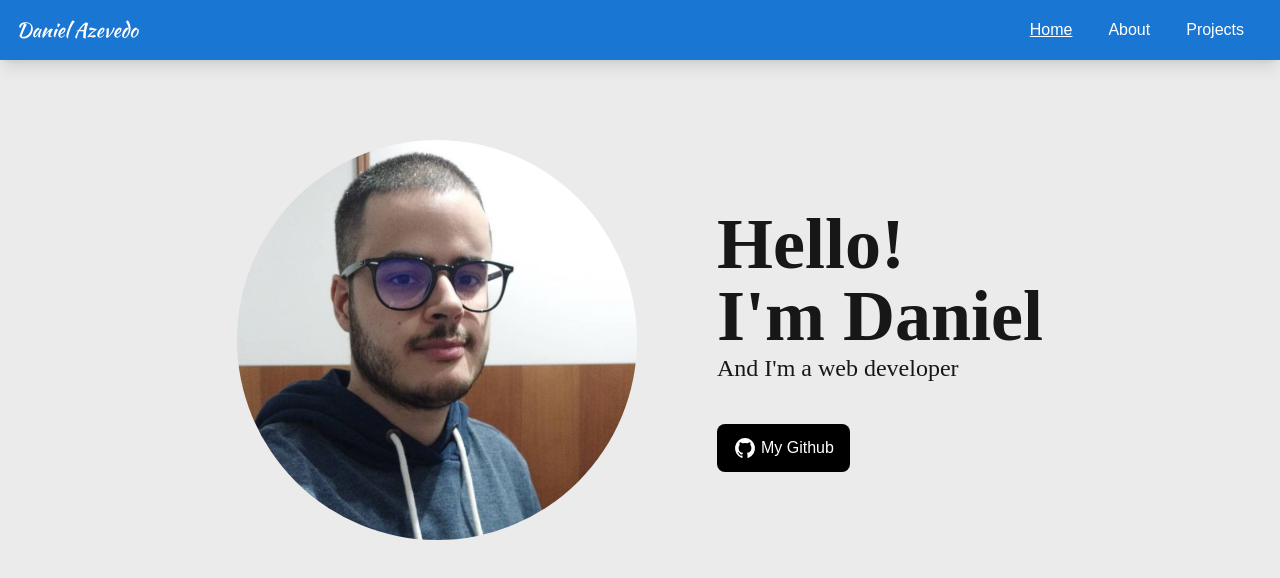
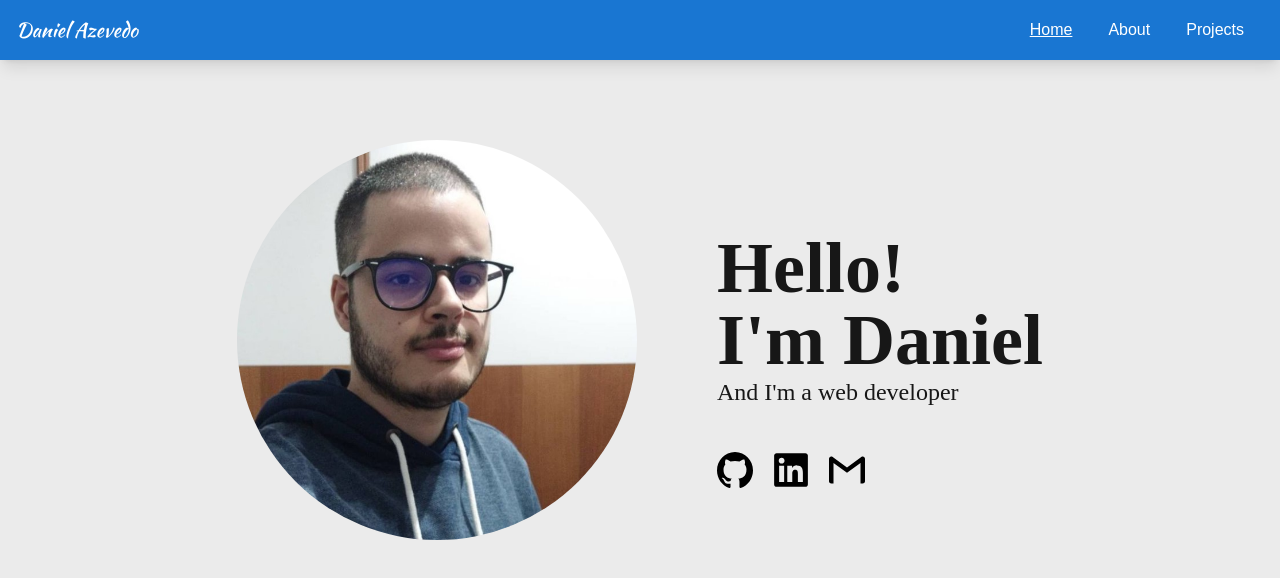
Before and after one commit to daniazevedo43/my-portfolio-website, a Next.js app: page / in a window 1280 px wide. Shown: the top 578 px of the page. Built offline with nearby package versions, Linux system fonts and the light colour scheme.

Commit message:
Github, Linkedin and Gmail icons added to home page

```diff
--- a/src/app/home/page.tsx
+++ b/src/app/home/page.tsx
@@ -6,10 +6,10 @@
 export default function HomePage() {
   return (
     <div>
-      <div className='flex flex-col sm:flex-row justify-center items-center space-x-0 sm:space-x-20 space-y-10 sm:space-y-0 mt-10 sm:mt-20'>
+      <div className='flex flex-col lg:flex-row justify-center items-center space-x-0 lg:space-x-20 space-y-10 lg:space-y-10 mt-10 sm:mt-20'>
         <div>
           <Image
-            className='rounded-full w-80 w-80 md:w-[400px] h-auto md:h-[400px]'
+            className='rounded-full w-67 w-67 md:w-[400px] h-auto md:h-[400px]'
             src='/home-pic.jpg'
             alt='Home'
             width={400}
@@ -17,19 +17,57 @@
           />
         </div>
         <div>
-          <p className='text-7xl font-semibold font-ubuntu'>Hello!</p>
-          <p className='text-7xl font-semibold font-ubuntu'>I'm Daniel</p>
-          <p className='text-2xl font-ubuntu'>And I'm a web developer</p>
-          <div className="mt-10 justify-content">
-              <button
-                onClick={() => window.open('https://github.com/daniazevedo43')}
-                className="flex bg-black hover:bg-[#3a3a3a] text-white py-2 px-4 h-12 rounded-lg cursor-pointer items-center duration-300"
-              >
-                <svg className="mr-1 w-6 h-6 text-white-800 dark:text-white" aria-hidden="true" xmlns="http://www.w3.org/2000/svg" width="24" height="24" fill="currentColor" viewBox="0 0 24 24">
-                  <path fillRule="evenodd" d="M12.006 2a9.847 9.847 0 0 0-6.484 2.44 10.32 10.32 0 0 0-3.393 6.17 10.48 10.48 0 0 0 1.317 6.955 10.045 10.045 0 0 0 5.4 4.418c.504.095.683-.223.683-.494 0-.245-.01-1.052-.014-1.908-2.78.62-3.366-1.21-3.366-1.21a2.711 2.711 0 0 0-1.11-1.5c-.907-.637.07-.621.07-.621.317.044.62.163.885.346.266.183.487.426.647.71.135.253.318.476.538.655a2.079 2.079 0 0 0 2.37.196c.045-.52.27-1.006.635-1.37-2.219-.259-4.554-1.138-4.554-5.07a4.022 4.022 0 0 1 1.031-2.75 3.77 3.77 0 0 1 .096-2.713s.839-.275 2.749 1.05a9.26 9.26 0 0 1 5.004 0c1.906-1.325 2.74-1.05 2.74-1.05.37.858.406 1.828.101 2.713a4.017 4.017 0 0 1 1.029 2.75c0 3.939-2.339 4.805-4.564 5.058a2.471 2.471 0 0 1 .679 1.897c0 1.372-.012 2.477-.012 2.814 0 .272.18.592.687.492a10.05 10.05 0 0 0 5.388-4.421 10.473 10.473 0 0 0 1.313-6.948 10.32 10.32 0 0 0-3.39-6.165A9.847 9.847 0 0 0 12.007 2Z" clipRule="evenodd"/>
-                </svg>
-                My Github
-              </button>
+          <p className='text-5xl sm:text-7xl font-semibold font-ubuntu'>Hello!</p>
+          <p className='text-5xl sm:text-7xl font-semibold font-ubuntu'>I'm Daniel</p>
+          <p className='text-1xl sm:text-2xl font-ubuntu'>And I'm a web developer</p>
+          <div className='flex justify-content space-x-5 mt-11'>
+            <a
+              href="https://github.com/daniazevedo43"
+              target="_blank"
+              rel="noopener noreferrer"
+              className='transition duration-300 ease-in-out hover:-translate-y-1 hover:scale-110'
+            >
+              <svg className='h-9 w-9' viewBox="0 0 20 20" version="1.1" xmlns="http://www.w3.org/2000/svg" fill="#000000">
+                <g id="SVGRepo_bgCarrier" strokeWidth="0"></g>
+                <g id="SVGRepo_tracerCarrier" strokeLinecap="round" strokeLinejoin="round"></g>
+                <g id="SVGRepo_iconCarrier">
+                    <defs></defs>
+                  <g id="Page-1" stroke="none" strokeWidth="1" fill="none" fillRule="evenodd">
+                  <g id="Dribbble-Light-Preview" transform="translate(-140.000000, -7559.000000)" fill="#000000">
+                  <g id="icons" transform="translate(56.000000, 160.000000)">
+                    <path d="M94,7399 C99.523,7399 104,7403.59 104,7409.253 C104,7413.782 101.138,7417.624 97.167,7418.981 C96.66,7419.082 96.48,7418.762 96.48,7418.489 C96.48,7418.151 96.492,7417.047 96.492,7415.675 C96.492,7414.719 96.172,7414.095 95.813,7413.777 C98.04,7413.523 100.38,7412.656 100.38,7408.718 C100.38,7407.598 99.992,7406.684 99.35,7405.966 C99.454,7405.707 99.797,7404.664 99.252,7403.252 C99.252,7403.252 98.414,7402.977 96.505,7404.303 C95.706,7404.076 94.85,7403.962 94,7403.958 C93.15,7403.962 92.295,7404.076 91.497,7404.303 C89.586,7402.977 88.746,7403.252 88.746,7403.252 C88.203,7404.664 88.546,7405.707 88.649,7405.966 C88.01,7406.684 87.619,7407.598 87.619,7408.718 C87.619,7412.646 89.954,7413.526 92.175,7413.785 C91.889,7414.041 91.63,7414.493 91.54,7415.156 C90.97,7415.418 89.522,7415.871 88.63,7414.304 C88.63,7414.304 88.101,7413.319 87.097,7413.247 C87.097,7413.247 86.122,7413.234 87.029,7413.87 C87.029,7413.87 87.684,7414.185 88.139,7415.37 C88.139,7415.37 88.726,7417.2 91.508,7416.58 C91.513,7417.437 91.522,7418.245 91.522,7418.489 C91.522,7418.76 91.338,7419.077 90.839,7418.982 C86.865,7417.627 84,7413.783 84,7409.253 C84,7403.59 88.478,7399 94,7399" id="github-[#142]">
+                    </path>
+                  </g></g></g>
+                </g>
+              </svg>
+            </a>
+            <a
+              href="https://www.linkedin.com/in/daniel-azevedo-b986512a7/"
+              className='transition duration-300 ease-in-out hover:-translate-y-1 hover:scale-110'
+            >
+              <svg className='h-9 w-9' fill="#000000" viewBox="0 0 32 32" version="1.1" xmlns="http://www.w3.org/2000/svg">
+                <g id="SVGRepo_bgCarrier" strokeWidth="0"></g>
+                <g id="SVGRepo_tracerCarrier" strokeLinecap="round" strokeLinejoin="round"></g>
+                <g id="SVGRepo_iconCarrier">
+                  <title>linkedin</title>
+                  <path d="M28.778 1.004h-25.56c-0.008-0-0.017-0-0.027-0-1.199 0-2.172 0.964-2.186 2.159v25.672c0.014 1.196 0.987 2.161 2.186 2.161 0.010 0 0.019-0 0.029-0h25.555c0.008 0 0.018 0 0.028 0 1.2 0 2.175-0.963 2.194-2.159l0-0.002v-25.67c-0.019-1.197-0.994-2.161-2.195-2.161-0.010 0-0.019 0-0.029 0h0.001zM9.9 26.562h-4.454v-14.311h4.454zM7.674 10.293c-1.425 0-2.579-1.155-2.579-2.579s1.155-2.579 2.579-2.579c1.424 0 2.579 1.154 2.579 2.578v0c0 0.001 0 0.002 0 0.004 0 1.423-1.154 2.577-2.577 2.577-0.001 0-0.002 0-0.003 0h0zM26.556 26.562h-4.441v-6.959c0-1.66-0.034-3.795-2.314-3.795-2.316 0-2.669 1.806-2.669 3.673v7.082h-4.441v-14.311h4.266v1.951h0.058c0.828-1.395 2.326-2.315 4.039-2.315 0.061 0 0.121 0.001 0.181 0.003l-0.009-0c4.5 0 5.332 2.962 5.332 6.817v7.855z"></path>
+                </g>
+              </svg>
+            </a>
+            <a
+              href="https://mail.google.com/mail/u/0/#inbox?compose=GTvVlcSHwQbQPhkmrVfGxtbsrcDjDtpFKMgdTpDZKDTxLfdlxNkrcnBMqFWswHHmbHVRRbPRXVzlb"
+              target="_blank"
+              rel="noopener noreferrer"
+              className='transition duration-300 ease-in-out hover:-translate-y-1 hover:scale-110'
+            >
+              <svg className='h-9 w-9' fill="#000000" viewBox="0 0 32 32" xmlns="http://www.w3.org/2000/svg">
+                <g id="SVGRepo_bgCarrier" strokeWidth="0"></g>
+                <g id="SVGRepo_tracerCarrier" strokeLinecap="round" strokeLinejoin="round"></g>
+                <g id="SVGRepo_iconCarrier">
+                  <path d="M32 6v20c0 1.135-0.865 2-2 2h-2v-18.151l-12 8.62-12-8.62v18.151h-2c-1.135 0-2-0.865-2-2v-20c0-0.568 0.214-1.068 0.573-1.422 0.359-0.365 0.859-0.578 1.427-0.578h0.667l13.333 9.667 13.333-9.667h0.667c0.568 0 1.068 0.214 1.427 0.578 0.359 0.354 0.573 0.854 0.573 1.422z"></path>
+                </g>
+              </svg>
+            </a>
           </div>
         </div>
       </div>
```
